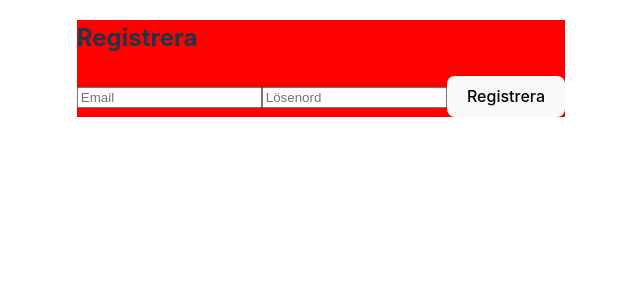
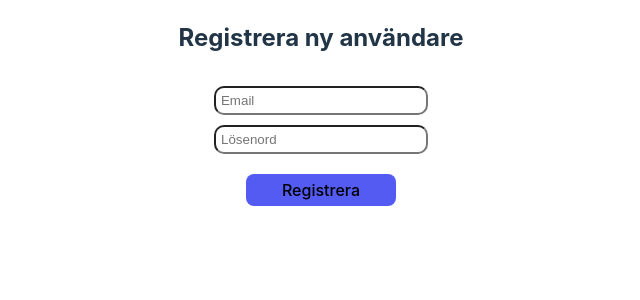
Before and after one commit to ElinStridsberg/Checkout, a React (Vite) app in the folder client/: page / in a window 1280 px wide. Both pictures are taken after a click on the button "Registrera". Shown: the top 300 px of the page, without its empty margins (319-959 px from the left). Built offline with nearby package versions, Linux system fonts and the light colour scheme; no server answers.

Commit message:
some styling done

```diff
--- a/client/src/index.css
+++ b/client/src/index.css
@@ -17,7 +17,6 @@
 .startPage{
   text-align: center;
   margin-top: 100px;
-  background-color: aqua;
   display: flex;
   flex-direction: column;
   align-items: center;
@@ -26,16 +25,37 @@
 
   display: flex;
   flex-direction: column;
-  background-color: #535bf2;
   margin-bottom: 50px;
 }
 
-.registerForm{
-  background-color: red;
+.registerForm, .loginForm{
+display: flex;
+flex-direction: column;
+align-items: center;
+
+input{
+  margin-top: 10px;
+  width: 200px;
+  border-radius: 10px;
+  padding: 5px;
+}
+button{
+ width: 150px;
+ align-self: center;
+ padding: 5px;
+ margin-top: 20px;
+ background-color: #535bf2;
+
+}
 }
 
+
 .loginForm{
-  background-color: palegreen;
+}
+
+.loggedInAs{
+  display: flex;
+
 }
 /* .startPageBtns{
   margin-top: 600px;
--- a/client/src/pages/Homepage.tsx
+++ b/client/src/pages/Homepage.tsx
@@ -96,7 +96,7 @@ export const Homepage = () => {
             {showForm === "register" && (
                 <>
                 <div className='registerForm'>
-                    <h2>Registrera</h2>
+                    <h2>Registrera ny användare</h2>
                     <input type="email" placeholder="Email" onChange={(e) => setEmail(e.target.value)} />
                     <input type="password" placeholder="Lösenord" onChange={(e) => setPassword(e.target.value)} />
                     <button onClick={handleRegister}>Registrera</button>
@@ -120,8 +120,12 @@ export const Homepage = () => {
 
             {isLoggedIn && (
                 <>
-                    <h1>Inloggad som: {email}</h1>
+                    <div className='loggedInAs'>
+                        <p>Inloggad som: {email}</p>
+
                     <button onClick={handleLogout}>Logga ut</button>
+                    </div>
+                    <h3>WEBBSHOP</h3>
                 </>
             )}
         </>
```
Also changed, not shown: 1 other file (tests, documents, lock files or other folders).
